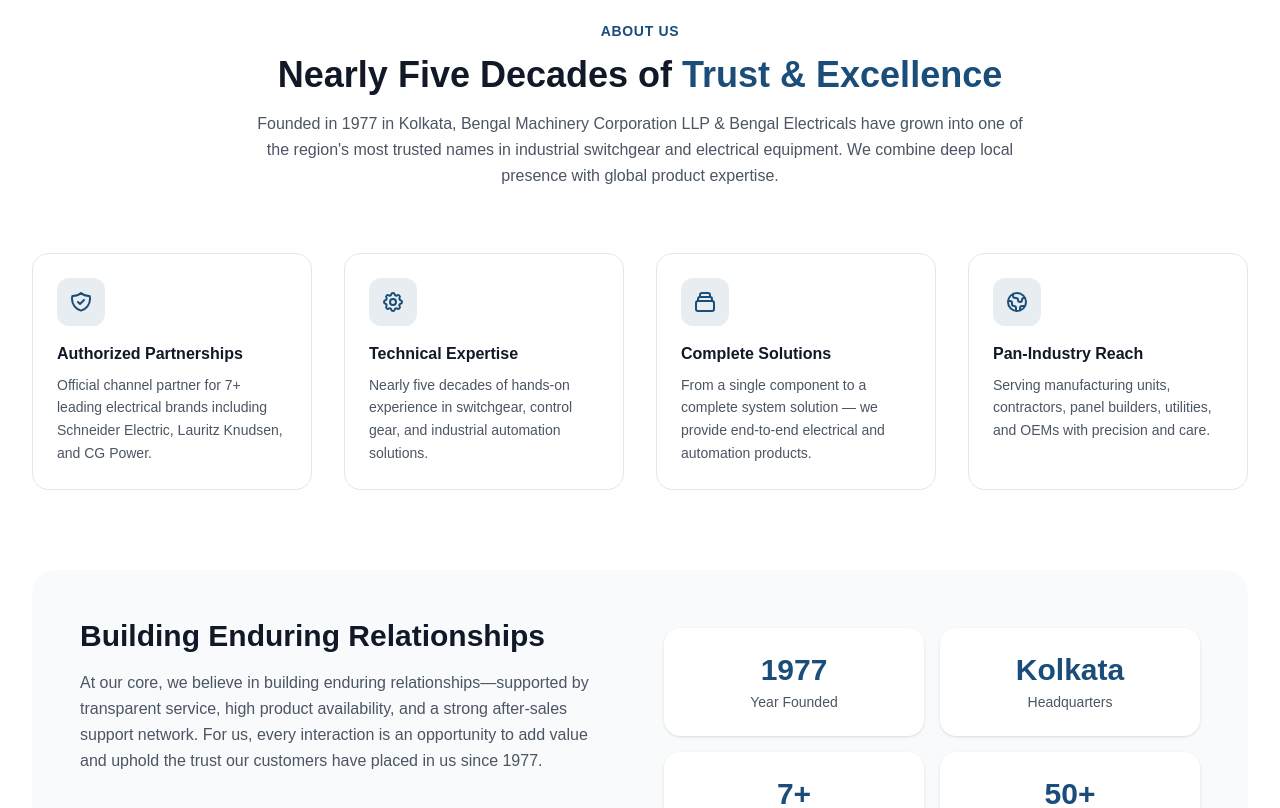
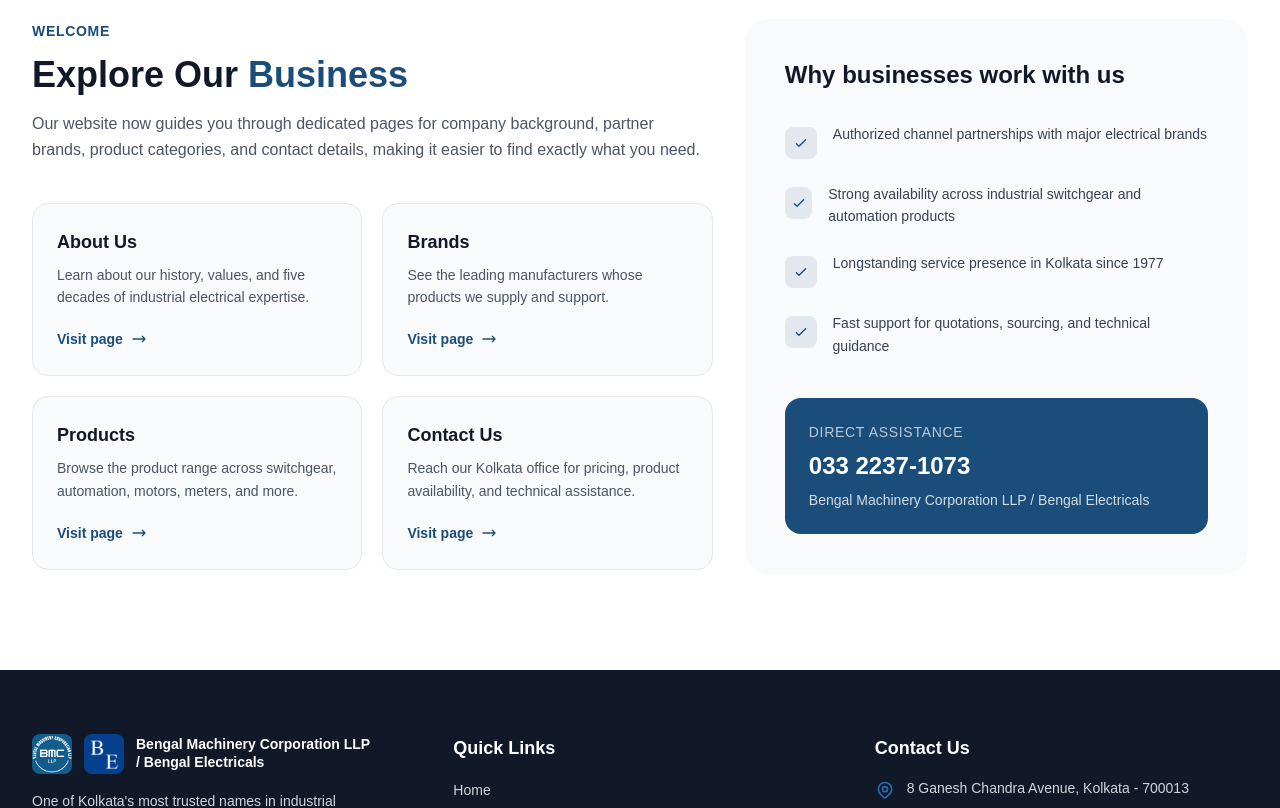
Before and after one commit to aryan011102/bmc_llp, a Next.js app: page / in a window 1280 px wide. Shown: the part 940-1748 px from the top of the page. Built offline with nearby package versions, Linux system fonts and the light colour scheme.

Commit message:
Convert site to multi-page navigation

```diff
--- /dev/null
+++ b/src/app/about/page.tsx
@@ -0,0 +1,16 @@
+import About from "@/components/About";
+import PageHeader from "@/components/PageHeader";
+
+export default function AboutPage() {
+  return (
+    <>
+      <PageHeader
+        eyebrow="About Us"
+        title="Decades of"
+        accent="Trusted Service"
+        description="Discover the history, operating values, and customer-first approach that have made Bengal Machinery Corporation LLP and Bengal Electricals a dependable industrial electrical partner since 1977."
+      />
+      <About />
+    </>
+  );
+}
--- /dev/null
+++ b/src/app/brands/page.tsx
@@ -0,0 +1,16 @@
+import Brands from "@/components/Brands";
+import PageHeader from "@/components/PageHeader";
+
+export default function BrandsPage() {
+  return (
+    <>
+      <PageHeader
+        eyebrow="Brands"
+        title="Authorized Partner for"
+        accent="Leading Manufacturers"
+        description="Explore the trusted electrical and automation brands we represent, and see the quality standards behind the products we supply to industrial customers."
+      />
+      <Brands />
+    </>
+  );
+}
--- /dev/null
+++ b/src/app/contact/page.tsx
@@ -0,0 +1,16 @@
+import Contact from "@/components/Contact";
+import PageHeader from "@/components/PageHeader";
+
+export default function ContactPage() {
+  return (
+    <>
+      <PageHeader
+        eyebrow="Contact"
+        title="Let's Start the"
+        accent="Conversation"
+        description="Connect with our Kolkata team for product enquiries, quotations, availability checks, and guidance on the right electrical solution for your requirement."
+      />
+      <Contact />
+    </>
+  );
+}
--- a/src/app/page.tsx
+++ b/src/app/page.tsx
@@ -1,17 +1,130 @@
 import Hero from "@/components/Hero";
-import About from "@/components/About";
-import Brands from "@/components/Brands";
-import Products from "@/components/Products";
-import Contact from "@/components/Contact";
+import Link from "next/link";
 
 export default function Home() {
   return (
     <>
       <Hero />
-      <About />
-      <Brands />
-      <Products />
-      <Contact />
+      <section className="bg-white py-24">
+        <div className="mx-auto grid max-w-7xl gap-8 px-4 sm:px-6 lg:grid-cols-[1.15fr_0.85fr] lg:px-8">
+          <div>
+            <span className="text-[var(--primary)] font-semibold text-sm uppercase tracking-wider">
+              Welcome
+            </span>
+            <h2 className="mt-3 text-3xl sm:text-4xl font-bold text-[var(--gray-900)]">
+              Explore Our <span className="text-[var(--primary)]">Business</span>
+            </h2>
+            <p className="mt-4 max-w-2xl text-[var(--gray-600)] leading-relaxed">
+              Our website now guides you through dedicated pages for company
+              background, partner brands, product categories, and contact
+              details, making it easier to find exactly what you need.
+            </p>
+
+            <div className="mt-10 grid gap-5 sm:grid-cols-2">
+              {[
+                {
+                  title: "About Us",
+                  href: "/about",
+                  description:
+                    "Learn about our history, values, and five decades of industrial electrical expertise.",
+                },
+                {
+                  title: "Brands",
+                  href: "/brands",
+                  description:
+                    "See the leading manufacturers whose products we supply and support.",
+                },
+                {
+                  title: "Products",
+                  href: "/products",
+                  description:
+                    "Browse the product range across switchgear, automation, motors, meters, and more.",
+                },
+                {
+                  title: "Contact Us",
+                  href: "/contact",
+                  description:
+                    "Reach our Kolkata office for pricing, product availability, and technical assistance.",
+                },
+              ].map((item) => (
+                <Link
+                  key={item.href}
+                  href={item.href}
+                  className="rounded-2xl border border-[var(--gray-200)] bg-[var(--gray-50)] p-6 transition-all duration-200 hover:border-[var(--primary)]/25 hover:shadow-lg"
+                >
+                  <h3 className="text-lg font-bold text-[var(--gray-900)]">
+                    {item.title}
+                  </h3>
+                  <p className="mt-2 text-sm leading-relaxed text-[var(--gray-600)]">
+                    {item.description}
+                  </p>
+                  <span className="mt-5 inline-flex items-center gap-2 text-sm font-semibold text-[var(--primary)]">
+                    Visit page
+                    <svg
+                      className="h-4 w-4"
+                      fill="none"
+                      stroke="currentColor"
+                      viewBox="0 0 24 24"
+                    >
+                      <path
+                        strokeLinecap="round"
+                        strokeLinejoin="round"
+                        strokeWidth={2}
+                        d="M17 8l4 4m0 0l-4 4m4-4H3"
+                      />
+                    </svg>
+                  </span>
+                </Link>
+              ))}
+            </div>
+          </div>
+
+          <div className="rounded-3xl bg-[var(--gray-50)] p-8 sm:p-10">
+            <h3 className="text-2xl font-bold text-[var(--gray-900)]">
+              Why businesses work with us
+            </h3>
+            <div className="mt-8 space-y-6">
+              {[
+                "Authorized channel partnerships with major electrical brands",
+                "Strong availability across industrial switchgear and automation products",
+                "Longstanding service presence in Kolkata since 1977",
+                "Fast support for quotations, sourcing, and technical guidance",
+              ].map((point) => (
+                <div key={point} className="flex items-start gap-4">
+                  <div className="mt-1 flex h-8 w-8 items-center justify-center rounded-lg bg-[var(--primary)]/10 text-[var(--primary)]">
+                    <svg
+                      className="h-4 w-4"
+                      fill="none"
+                      stroke="currentColor"
+                      viewBox="0 0 24 24"
+                    >
+                      <path
+                        strokeLinecap="round"
+                        strokeLinejoin="round"
+                        strokeWidth={2}
+                        d="M5 13l4 4L19 7"
+                      />
+                    </svg>
+                  </div>
+                  <p className="text-sm leading-relaxed text-[var(--gray-700)]">
+                    {point}
+                  </p>
+                </div>
+              ))}
+            </div>
+
+            <div className="mt-10 rounded-2xl bg-[var(--primary)] p-6 text-white">
+              <p className="text-sm uppercase tracking-wider text-white/70">
+                Direct Assistance
+              </p>
+              <p className="mt-2 text-2xl font-bold">033 2237-1073</p>
+              <p className="mt-2 text-sm text-white/80">
+                Bengal Machinery Corporation LLP / Bengal Electricals
+              </p>
+            </div>
+          </div>
+        </div>
+      </section>
     </>
   );
 }
--- /dev/null
+++ b/src/app/products/page.tsx
@@ -0,0 +1,16 @@
+import PageHeader from "@/components/PageHeader";
+import Products from "@/components/Products";
+
+export default function ProductsPage() {
+  return (
+    <>
+      <PageHeader
+        eyebrow="Products"
+        title="Industrial Electrical"
+        accent="Product Range"
+        description="Browse our portfolio across switchgear, motors, monitoring devices, control gear, and automation components from the brands industries already know and trust."
+      />
+      <Products />
+    </>
+  );
+}
--- a/src/components/Footer.tsx
+++ b/src/components/Footer.tsx
@@ -1,3 +1,13 @@
+import Link from "next/link";
+
+const quickLinks = [
+  { label: "Home", href: "/" },
+  { label: "About", href: "/about" },
+  { label: "Brands", href: "/brands" },
+  { label: "Products", href: "/products" },
+  { label: "Contact", href: "/contact" },
+];
+
 export default function Footer() {
   return (
     <footer className="bg-[var(--gray-900)] text-white">
@@ -35,18 +45,16 @@
           <div>
             <h3 className="font-bold text-lg mb-4">Quick Links</h3>
             <ul className="space-y-2">
-              {["Home", "About", "Brands", "Products", "Contact"].map(
-                (item) => (
-                  <li key={item}>
-                    <a
-                      href={`#${item.toLowerCase()}`}
-                      className="text-[var(--gray-300)] hover:text-white transition-colors duration-200 text-sm"
-                    >
-                      {item}
-                    </a>
-                  </li>
-                )
-              )}
+              {quickLinks.map((item) => (
+                <li key={item.href}>
+                  <Link
+                    href={item.href}
+                    className="text-[var(--gray-300)] hover:text-white transition-colors duration-200 text-sm"
+                  >
+                    {item.label}
+                  </Link>
+                </li>
+              ))}
             </ul>
           </div>
 
--- a/src/components/Navbar.tsx
+++ b/src/components/Navbar.tsx
@@ -1,24 +1,27 @@
 "use client";
 
+import Link from "next/link";
+import { usePathname } from "next/navigation";
 import { useState } from "react";
 
 const navLinks = [
-  { label: "Home", href: "#home" },
-  { label: "About", href: "#about" },
-  { label: "Brands", href: "#brands" },
-  { label: "Products", href: "#products" },
-  { label: "Contact", href: "#contact" },
+  { label: "Home", href: "/" },
+  { label: "About", href: "/about" },
+  { label: "Brands", href: "/brands" },
+  { label: "Products", href: "/products" },
+  { label: "Contact", href: "/contact" },
 ];
 
 export default function Navbar() {
   const [isOpen, setIsOpen] = useState(false);
+  const pathname = usePathname();
 
   return (
     <nav className="fixed top-0 left-0 right-0 z-50 bg-white/95 backdrop-blur-sm shadow-sm">
       <div className="max-w-7xl mx-auto px-4 sm:px-6 lg:px-8">
         <div className="flex items-center justify-between h-20">
           {/* Logo */}
-          <a href="#home" className="flex items-center gap-2 sm:gap-3">
+          <Link href="/" className="flex items-center gap-2 sm:gap-3">
             <img
               src="/bmc-logo.jpeg"
               alt="Bengal Machinery Corporation LLP"
@@ -37,18 +40,22 @@
                 / Bengal Electricals
               </p>
             </div>
-          </a>
+          </Link>
 
           {/* Desktop nav */}
           <div className="hidden md:flex items-center gap-8">
             {navLinks.map((link) => (
-              <a
+              <Link
                 key={link.href}
                 href={link.href}
-                className="text-[var(--gray-700)] hover:text-[var(--primary)] font-medium transition-colors duration-200 text-sm"
+                className={`font-medium transition-colors duration-200 text-sm ${
+                  pathname === link.href
+                    ? "text-[var(--primary)]"
+                    : "text-[var(--gray-700)] hover:text-[var(--primary)]"
+                }`}
               >
                 {link.label}
-              </a>
+              </Link>
             ))}
             <a
               href="tel:03322371073"
@@ -94,14 +101,18 @@
           <div className="md:hidden pb-4 border-t border-[var(--gray-200)]">
             <div className="flex flex-col gap-1 pt-3">
               {navLinks.map((link) => (
-                <a
+                <Link
                   key={link.href}
                   href={link.href}
                   onClick={() => setIsOpen(false)}
-                  className="px-4 py-2.5 text-[var(--gray-700)] hover:text-[var(--primary)] hover:bg-[var(--gray-50)] rounded-lg font-medium transition-colors duration-200"
+                  className={`px-4 py-2.5 rounded-lg font-medium transition-colors duration-200 ${
+                    pathname === link.href
+                      ? "bg-[var(--gray-50)] text-[var(--primary)]"
+                      : "text-[var(--gray-700)] hover:text-[var(--primary)] hover:bg-[var(--gray-50)]"
+                  }`}
                 >
                   {link.label}
-                </a>
+                </Link>
               ))}
               <a
                 href="tel:03322371073"
--- /dev/null
+++ b/src/components/PageHeader.tsx
@@ -0,0 +1,40 @@
+type PageHeaderProps = {
+  eyebrow: string;
+  title: string;
+  accent: string;
+  description: string;
+};
+
+export default function PageHeader({
+  eyebrow,
+  title,
+  accent,
+  description,
+}: PageHeaderProps) {
+  return (
+    <section
+      className="relative overflow-hidden pt-32 pb-20"
+      style={{
+        background:
+          "linear-gradient(135deg, var(--primary-dark) 0%, var(--primary) 50%, var(--primary-light) 100%)",
+      }}
+    >
+      <div className="absolute inset-0 overflow-hidden">
+        <div className="absolute top-12 right-8 h-48 w-48 rounded-full bg-white/8 blur-3xl" />
+        <div className="absolute bottom-0 left-0 h-56 w-56 rounded-full bg-white/8 blur-3xl" />
+      </div>
+
+      <div className="relative mx-auto max-w-5xl px-4 text-center sm:px-6 lg:px-8">
+        <span className="inline-block rounded-full border border-white/20 bg-white/10 px-4 py-1.5 text-sm font-medium text-white/90">
+          {eyebrow}
+        </span>
+        <h1 className="mt-6 text-4xl font-bold leading-tight text-white sm:text-5xl">
+          {title} <span className="text-[var(--accent)]">{accent}</span>
+        </h1>
+        <p className="mx-auto mt-5 max-w-3xl text-lg leading-relaxed text-white/80">
+          {description}
+        </p>
+      </div>
+    </section>
+  );
+}
```
Also changed, not shown: src/components/Hero.tsx (+8 -6 lines), src/components/Products.tsx (+4 -3 lines).
